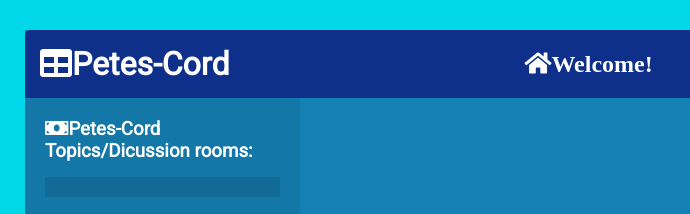
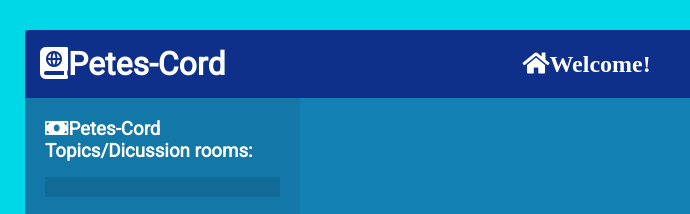
Before and after one commit to PeterdQuinn/Net-Cord, a website: page public/chat.html in a window 1280 px wide. Shown: the top 214 px of the page, 65-755 px from the left. Drawn offline with nearby package versions, Linux system fonts and the light colour scheme; no server answers.

Commit message:
server, chat, index

```diff
--- a/public/chat.html
+++ b/public/chat.html
@@ -15,7 +15,7 @@
   <body>
     <div class="chat-container">
       <header class="chat-header">
-        <h1><i class="fas fa-table"></i>Petes-Cord</h1>
+        <h1><i class="fas fa-atlas"></i>Petes-Cord</h1>
         <h2><i class="fas fa-home">Welcome!</i></h2>
         <a id="leave-btn" class="btn">Leave Petes-Cord</a>
       </header>
--- a/server.js
+++ b/server.js
@@ -72,4 +72,4 @@ io.on('connection', socket => {
 
 const PORT = process.env.PORT || 3000;
 
-server.listen(PORT, () => console.log(`ALL GOOD FULL STACK  P! ${PORT}`));
+server.listen(PORT, () => console.log(`ALL GOOD FULL STACK P! ${PORT}`));
```
Also changed, not shown: public/index.html (+1 -1 lines).
